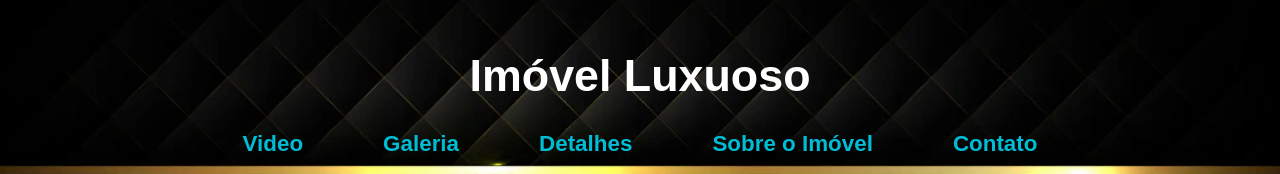
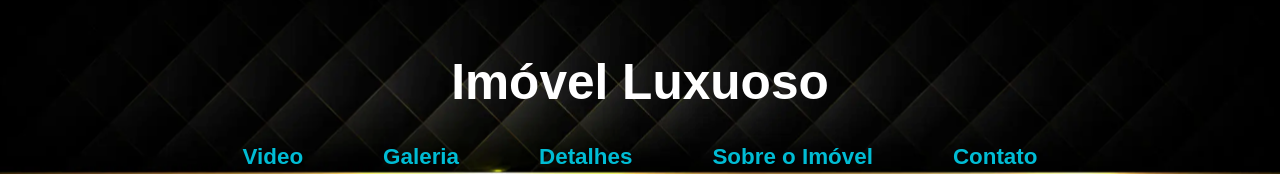
Before and after one commit to cmontilha/ElegantMansion, a plain HTML site: page docs/index.html in a window 1280 px wide. Shown: the top 174 px of the page. Drawn offline with Linux system fonts and the light colour scheme.

Commit message:
Updated styles.css

```diff
--- a/docs/styles.css
+++ b/docs/styles.css
@@ -18,7 +18,7 @@ body {
 
 .header h1 {
     color: #fff;
-    font-size: 2.8em;
+    font-size: 3.1em;
     position: relative;
     z-index: 1;
 }
```
